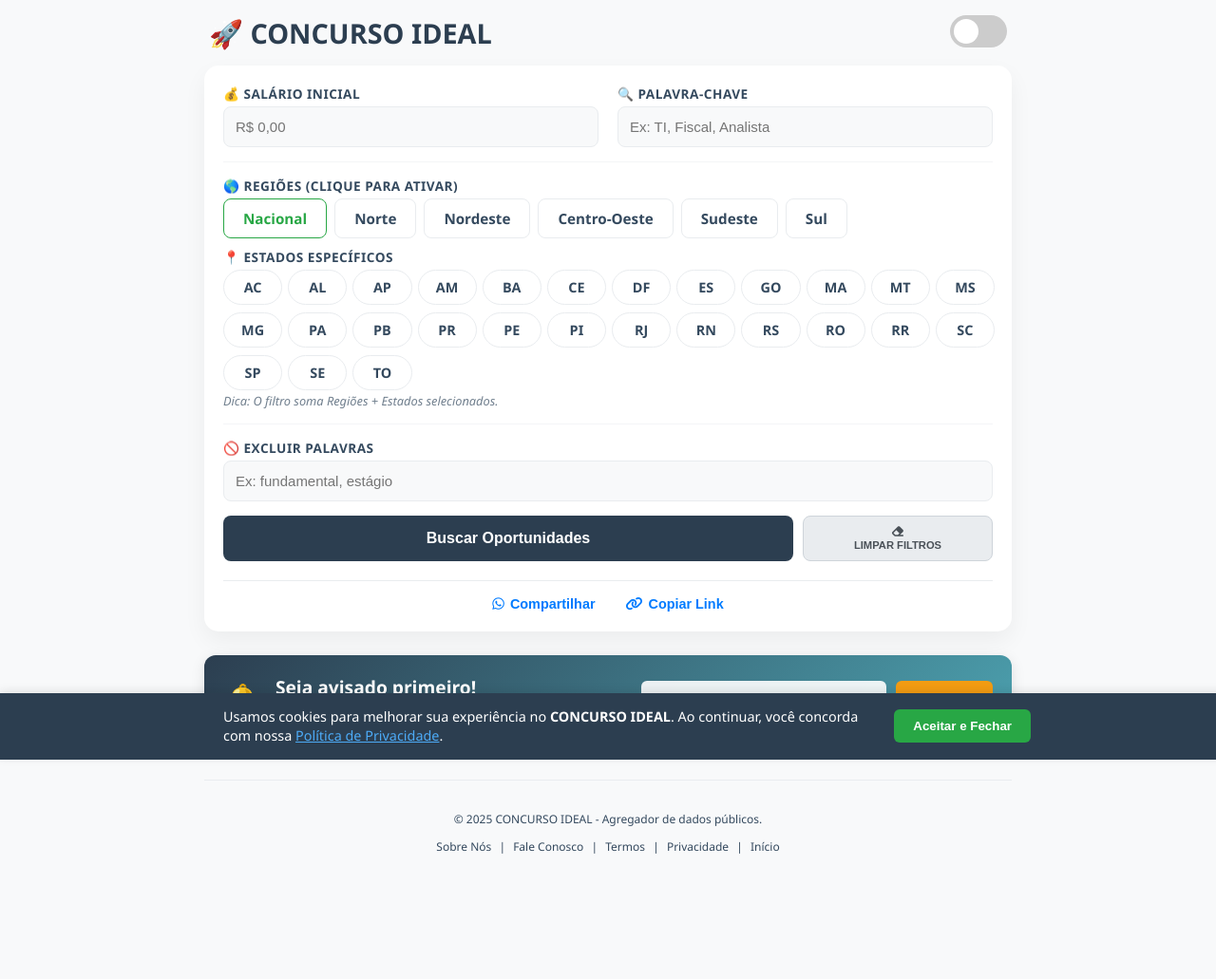
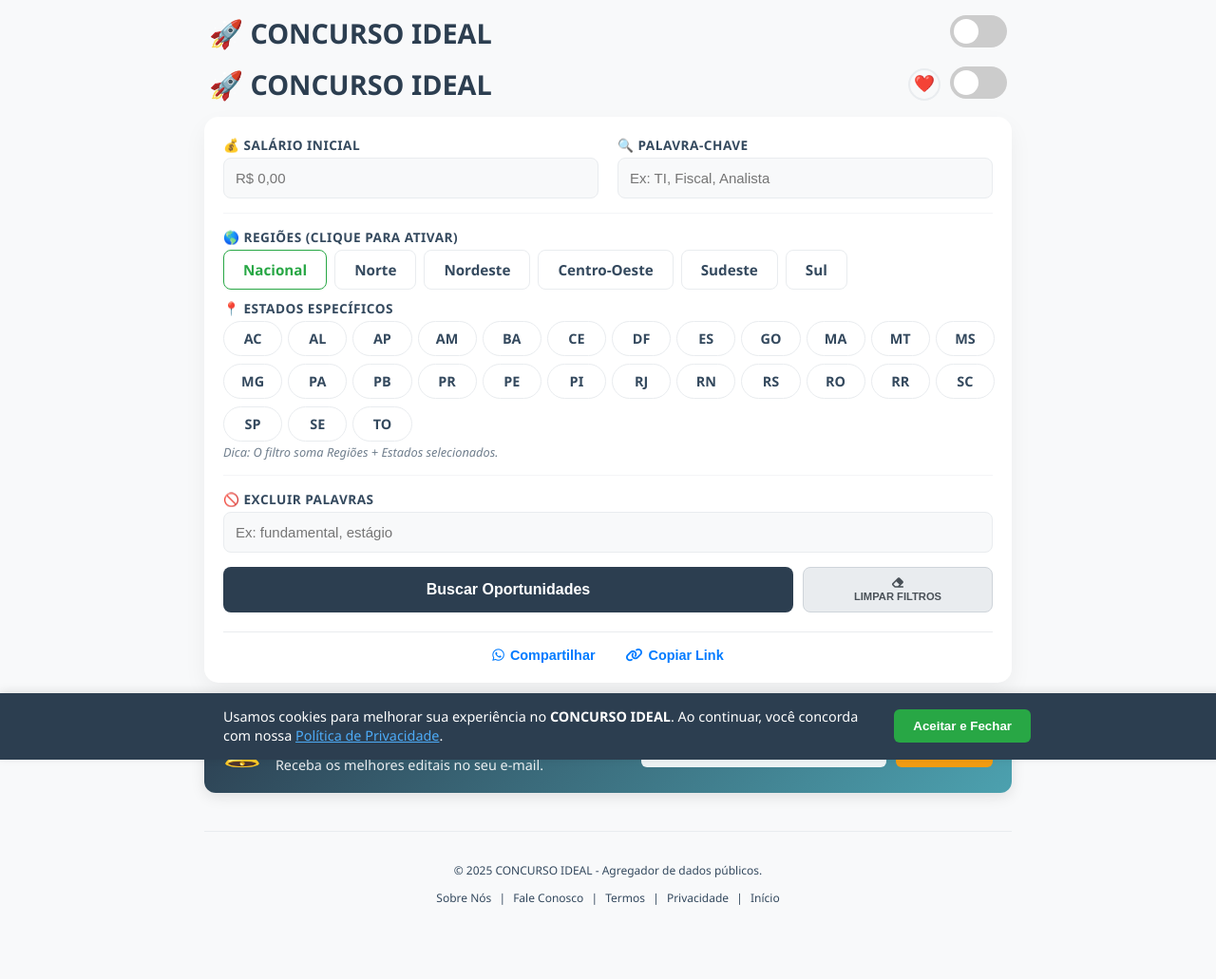
Before and after one commit to irislenisson/concurso-flask-app, a Flask app: page / in a window 1280 px wide. Shown: the whole page at 95% size. Before the commit the page ends 899 px from the top, so only its background shows below. Run offline with Flask 3, Linux system fonts and the light colour scheme.

Commit message:
Botão concursos Favoritos

```diff
--- a/static/css/style.css
+++ b/static/css/style.css
@@ -327,3 +327,79 @@ input:checked + .slider .moon-icon { opacity: 1; }
     .news-form { width: 100%; }
     .form-cols { grid-template-columns: 1fr !important; }
 }
+/* --- SISTEMA DE FAVORITOS --- */
+
+/* Botão de Ver Favoritos (No Cabeçalho) */
+.btn-fav-header {
+    background: none;
+    border: 2px solid var(--border-color);
+    border-radius: 50%;
+    width: 34px;
+    height: 34px;
+    cursor: pointer;
+    font-size: 1.1em;
+    display: flex;
+    align-items: center;
+    justify-content: center;
+    margin-right: 10px; /* Afasta do botão Dark Mode */
+    transition: all 0.2s;
+    color: var(--text-secondary);
+}
+.btn-fav-header:hover {
+    border-color: #ef5350;
+    color: #ef5350;
+    transform: scale(1.1);
+}
+
+/* Botão de Salvar (No Card) */
+.btn-fav-card {
+    background: transparent;
+    border: 1px solid var(--border-color);
+    color: #ccc; /* Cinza quando desativado */
+    width: 40px;
+    height: 40px;
+    border-radius: 50%;
+    cursor: pointer;
+    font-size: 1.2em;
+    transition: all 0.3s;
+    display: flex;
+    align-items: center;
+    justify-content: center;
+    margin-left: auto; /* Empurra para a direita se estiver flex */
+}
+
+.btn-fav-card:hover {
+    border-color: #ef5350;
+    color: #ef5350;
+}
+
+/* Estado Ativo (Salvo) */
+.btn-fav-card.favorited {
+    background-color: #ef5350;
+    color: white;
+    border-color: #ef5350;
+    animation: heartPulse 0.3s ease-in-out;
+}
+
+@keyframes heartPulse {
+    0% { transform: scale(1); }
+    50% { transform: scale(1.3); }
+    100% { transform: scale(1); }
+}
+
+/* Container da Lista de Favoritos (Oculto por padrão) */
+#favorites-view {
+    display: none;
+    animation: fadeIn 0.3s;
+}
+.fav-header-title {
+    display: flex;
+    justify-content: space-between;
+    align-items: center;
+    margin-bottom: 20px;
+    border-bottom: 2px solid var(--border-color);
+    padding-bottom: 10px;
+}
+.btn-close-fav {
+    background: none; border: none; font-size: 1.5em; cursor: pointer; color: var(--text-secondary);
+}
--- a/static/js/script.js
+++ b/static/js/script.js
@@ -1,8 +1,132 @@
-/* static/js/script.js - Versão Final */
+/* static/js/script.js - Com Sistema de Favoritos */
 
 let todosConcursos = [];
 let paginaAtual = 0;
 const itensPorPagina = 20;
+
+// --- GERENCIAMENTO DE FAVORITOS (LOCALSTORAGE) ---
+function getFavoritos() {
+    const salvos = localStorage.getItem('concursosFavoritos');
+    return salvos ? JSON.parse(salvos) : [];
+}
+
+function isFavorito(textoConcurso) {
+    const favs = getFavoritos();
+    return favs.some(f => f.texto === textoConcurso);
+}
+
+function toggleFavorito(texto, link, salario, uf, dataFim, btnElement) {
+    let favs = getFavoritos();
+    const index = favs.findIndex(f => f.texto === texto);
+
+    if (index > -1) {
+        // Remove
+        favs.splice(index, 1);
+        if(btnElement) btnElement.classList.remove('favorited');
+    } else {
+        // Adiciona
+        favs.push({ texto, link, salario, uf, dataFim });
+        if(btnElement) btnElement.classList.add('favorited');
+    }
+
+    localStorage.setItem('concursosFavoritos', JSON.stringify(favs));
+
+    // Se estiver na tela de favoritos, atualiza a lista
+    if (document.getElementById('favorites-view').style.display === 'block') {
+        renderizarMeusFavoritos();
+    }
+}
+
+function toggleTelaFavoritos() {
+    const mainView = document.getElementById('main-view');
+    const favView = document.getElementById('favorites-view');
+
+    if (favView.style.display === 'none' || favView.style.display === '') {
+        // Mostrar Favoritos
+        mainView.style.display = 'none';
+        favView.style.display = 'block';
+        renderizarMeusFavoritos();
+    } else {
+        // Voltar para Busca
+        favView.style.display = 'none';
+        mainView.style.display = 'block';
+    }
+}
+
+function renderizarMeusFavoritos() {
+    const container = document.getElementById('favorites-list-container');
+    const favs = getFavoritos();
+    container.innerHTML = '';
+
+    if (favs.length === 0) {
+        container.innerHTML = '<p style="text-align:center; padding:40px; color:#666;">Você ainda não salvou nenhum concurso. <br> Clique no ❤️ para salvar!</p>';
+        return;
+    }
+
+    favs.forEach(c => {
+        // Reusa a lógica de card, mas com botão de remover
+        const card = criarHTMLCard(c, true);
+        container.appendChild(card);
+    });
+}
+
+// Função auxiliar para criar o HTML do card (usada na busca e nos favoritos)
+function criarHTMLCard(c, isFavPage = false) {
+    const div = document.createElement('div');
+    div.className = 'concurso-card';
+
+    // Tratamento de dados
+    const linkBase = (c.link || c['Link'] || '#').replace(/'/g, "%27");
+    const textoConcurso = (c.texto || c['Informações do Concurso']).replace(/'/g, "\\'");
+    const salario = c.salario || c['Salário'];
+    const uf = c.uf || c['UF'];
+    const dataFim = c.dataFim || c['Data Fim Inscrição'];
+
+    const linkEdital = `/ir?url=${encodeURIComponent(linkBase)}&tipo=edital`;
+    const linkInscricao = `/ir?url=${encodeURIComponent(linkBase)}&tipo=inscricao`;
+
+    // Verifica se já é favorito para pintar o coração
+    const classeFav = (isFavPage || isFavorito(c.texto || c['Informações do Concurso'])) ? 'favorited' : '';
+
+    div.innerHTML = `
+        <div style="display:flex; justify-content:space-between; align-items:start;">
+            <h3>${c.texto || c['Informações do Concurso']}</h3>
+            <button class="btn-fav-card ${classeFav}"
+                onclick="toggleFavorito('${textoConcurso}', '${linkBase}', '${salario}', '${uf}', '${dataFim}', this)"
+                title="${classeFav ? 'Remover dos favoritos' : 'Salvar vaga'}">
+                ❤️
+            </button>
+        </div>
+
+        <div class="meta-line">
+            <span class="badge money"><i class="fas fa-money-bill-wave"></i> ${salario}</span>
+            <span class="badge uf"><i class="fas fa-map-marker-alt"></i> ${uf}</span>
+            <span class="badge date"><i class="far fa-calendar-alt"></i> ${dataFim}</span>
+
+            <button class="icon-btn btn-copy-small" onclick="copiarLinkUnico('${textoConcurso}')" title="Copiar link">
+                <i class="fas fa-link"></i>
+            </button>
+            <button class="icon-btn btn-zap-small" onclick="compartilharZapUnico('${textoConcurso}')" title="WhatsApp">
+                <i class="fab fa-whatsapp"></i>
+            </button>
+
+            <a href="${linkEdital}" target="_blank" rel="noopener noreferrer" class="action-btn btn-edital">
+                <i class="fas fa-file-pdf"></i> Edital
+            </a>
+            <a href="${linkInscricao}" target="_blank" rel="noopener noreferrer" class="action-btn btn-inscricao">
+                ✍️ Inscrição
+            </a>
+        </div>
+        <div style="text-align: right;">
+            <button class="btn-report" onclick="reportarErro('${textoConcurso}')">
+                <i class="fas fa-flag"></i> Reportar
+            </button>
+        </div>
+    `;
+    return div;
+}
+
+// --- FIM DA LÓGICA DE FAVORITOS ---
 
 function formatarMoeda(elemento) {
     let valor = elemento.value.replace(/\D/g, "");
@@ -17,7 +141,6 @@ document.querySelectorAll('.filter-btn').forEach(btn => {
     btn.addEventListener('click', () => { btn.classList.toggle('active'); });
 });
 
-// --- FUNÇÃO LIMPAR FILTROS ---
 function limparFiltros() {
     document.getElementById('searchForm').reset();
     document.querySelectorAll('.filter-btn').forEach(btn => {
@@ -26,12 +149,10 @@ function limparFiltros() {
     document.getElementById('resultados-container').innerHTML = '';
     document.getElementById('btn-load-more').style.display = 'none';
     document.getElementById('status-msg').style.display = 'none';
-
-    // Reseta URL
     window.history.pushState({}, '', window.location.pathname);
 }
 
-// --- DARK MODE LOGIC ---
+// Theme Logic
 const themeCheckbox = document.getElementById('checkbox');
 const htmlElement = document.documentElement;
 
@@ -45,6 +166,7 @@ document.addEventListener("DOMContentLoaded", () => {
         if (themeCheckbox) themeCheckbox.checked = true;
     }
 
+    // Cookie
     if (!localStorage.getItem("cookieConsent")) {
         const banner = document.getElementById("cookie-banner");
         if (banner) banner.style.display = "block";
@@ -86,7 +208,7 @@ function reportarErro(texto) {
 function copiarLink() {
     navigator.clipboard.writeText(window.location.href).then(() => {
         const toast = document.getElementById("toast");
-        toast.innerText = "Link da busca copiado!";
+        toast.innerText = "Link copiado!";
         toast.className = "show";
         setTimeout(function(){ toast.className = toast.className.replace("show", ""); }, 3000);
     });
@@ -103,7 +225,7 @@ function copiarLinkUnico(texto) {
     const linkUnico = `${urlBase}?q=${encodeURIComponent(texto)}`;
     navigator.clipboard.writeText(linkUnico).then(() => {
         const toast = document.getElementById("toast");
-        toast.innerText = "Link deste concurso copiado!";
+        toast.innerText = "Link copiado!";
         toast.className = "show";
         setTimeout(function(){ toast.className = toast.className.replace("show", ""); }, 3000);
     });
@@ -148,6 +270,7 @@ async function cadastrarLead() {
     }
 }
 
+// --- RENDERIZAÇÃO ATUALIZADA (Usa a função auxiliar) ---
 function renderizarLote() {
     const container = document.getElementById('resultados-container');
     const btnLoadMore = document.getElementById('btn-load-more');
@@ -164,58 +287,20 @@ function renderizarLote() {
             adDiv.innerHTML = `
                 <span class="ad-label">Publicidade</span>
                 <div style="background:var(--border-color); height:90px; display:flex; align-items:center; justify-content:center; border-radius:4px; color:var(--text-secondary); opacity:0.7;">
-                    Espaço para Anúncio (In-Feed)
+                    Espaço para Anúncio
                 </div>
             `;
             container.appendChild(adDiv);
         }
 
-        const div = document.createElement('div');
-        div.className = 'concurso-card';
-
-        let linkBase = c['Link'];
-        if (!linkBase || linkBase === '#' || linkBase === '') {
-            linkBase = 'https://www.pciconcursos.com.br/concursos/';
-        }
-
-        const textoConcurso = c['Informações do Concurso'].replace(/'/g, "\\'");
-        const encodedLink = encodeURIComponent(linkBase);
-        const linkEdital = `/ir?url=${encodedLink}&tipo=edital`;
-        const linkInscricao = `/ir?url=${encodedLink}&tipo=inscricao`;
-
-        div.innerHTML = `
-            <h3>${c['Informações do Concurso']}</h3>
-            <div class="meta-line">
-                <span class="badge money"><i class="fas fa-money-bill-wave"></i> ${c['Salário']}</span>
-                <span class="badge uf"><i class="fas fa-map-marker-alt"></i> ${c['UF']}</span>
-                <span class="badge date"><i class="far fa-calendar-alt"></i> ${c['Data Fim Inscrição']}</span>
-
-                <button class="icon-btn btn-copy-small" onclick="copiarLinkUnico('${textoConcurso}')" title="Copiar link">
-                    <i class="fas fa-link"></i>
-                </button>
-                <button class="icon-btn btn-zap-small" onclick="compartilharZapUnico('${textoConcurso}')" title="WhatsApp">
-                    <i class="fab fa-whatsapp"></i>
-                </button>
-
-                <a href="${linkEdital}" target="_blank" rel="noopener noreferrer" class="action-btn btn-edital">
-                    <i class="fas fa-file-pdf"></i> Ver Edital
-                </a>
-                <a href="${linkInscricao}" target="_blank" rel="noopener noreferrer" class="action-btn btn-inscricao">
-                    ✍️ Inscrição
-                </a>
-            </div>
-            <div style="text-align: right;">
-                <button class="btn-report" onclick="reportarErro('${textoConcurso}')">
-                    <i class="fas fa-flag"></i> Reportar problema
-                </button>
-            </div>
-        `;
-        container.appendChild(div);
+        // AQUI ESTÁ A MUDANÇA: Usamos a função unificada
+        const card = criarHTMLCard(c);
+        container.appendChild(card);
     });
 
     if (fim < todosConcursos.length) {
         btnLoadMore.style.display = 'block';
-        btnLoadMore.innerText = `👇 Carregar mais (${todosConcursos.length - fim} restantes)`;
+        btnLoadMore.innerText = `👇 Carregar mais (${todosConcursos.length - fim})`;
     } else {
         btnLoadMore.style.display = 'none';
     }
--- a/templates/index.html
+++ b/templates/index.html
@@ -1,6 +1,43 @@
 {% extends "base.html" %}
 
+{% block title %}CONCURSO IDEAL | Vagas Abertas 2025{% endblock %}
+
 {% block content %}
+    <div class="header-row">
+        <h1>🚀 CONCURSO IDEAL</h1>
+
+        <div style="display: flex; align-items: center;">
+            <button class="btn-fav-header" onclick="toggleTelaFavoritos()" title="Meus Favoritos Salvos">
+                ❤️
+            </button>
+
+            <div class="theme-switch-wrapper">
+                <label class="theme-switch" for="checkbox">
+                    <input type="checkbox" id="checkbox" />
+                    <div class="slider round">
+                        <i class="fas fa-sun sun-icon"></i>
+                        <i class="fas fa-moon moon-icon"></i>
+                    </div>
+                </label>
+            </div>
+        </div>
+    </div>
+
+    <div id="favorites-view">
+        <div class="fav-header-title">
+            <h2 style="margin:0; color: var(--primary-color);">❤️ Minhas Vagas Salvas</h2>
+            <button class="btn-close-fav" onclick="toggleTelaFavoritos()">&times;</button>
+        </div>
+        <div id="favorites-list-container">
+            </div>
+        <div style="text-align: center; margin-top: 20px;">
+            <button onclick="toggleTelaFavoritos()" class="action-btn" style="background: var(--text-secondary); color: white;">
+                Voltar para Busca
+            </button>
+        </div>
+    </div>
+
+    <div id="main-view">
         <form id="searchForm">
             <div style="display: grid; grid-template-columns: 1fr 1fr; gap: 20px;" class="form-cols">
                 <div>
@@ -89,6 +126,8 @@
         <div id="resultados-container"></div>
 
         <button id="btn-load-more" onclick="carregarMais()">👇 Carregar mais resultados</button>
+    </div>
+
     <button id="btn-back-to-top" onclick="scrollToTop()" title="Voltar ao topo"><i class="fas fa-arrow-up"></i></button>
     <div id="toast">Link copiado com sucesso!</div>
 {% endblock %}
```
Lines whose indentation alone changed are shown as unchanged.
